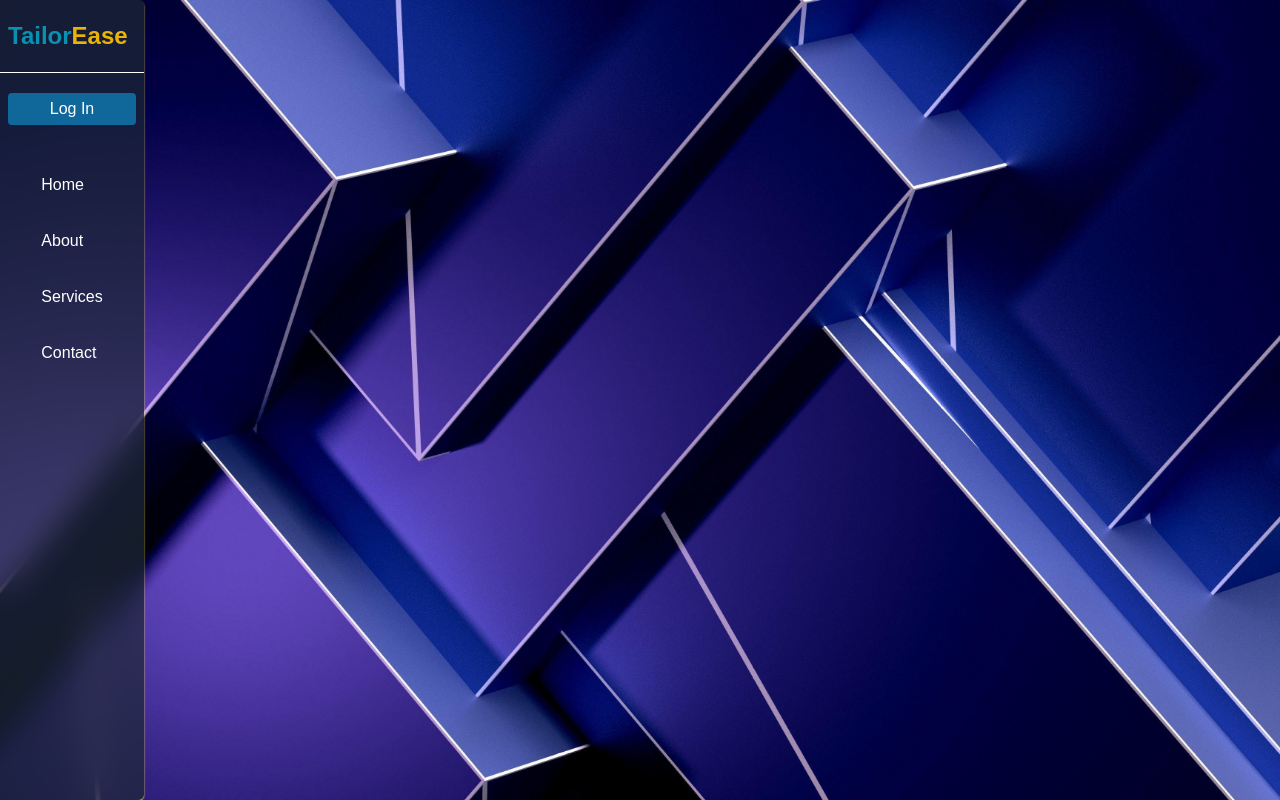
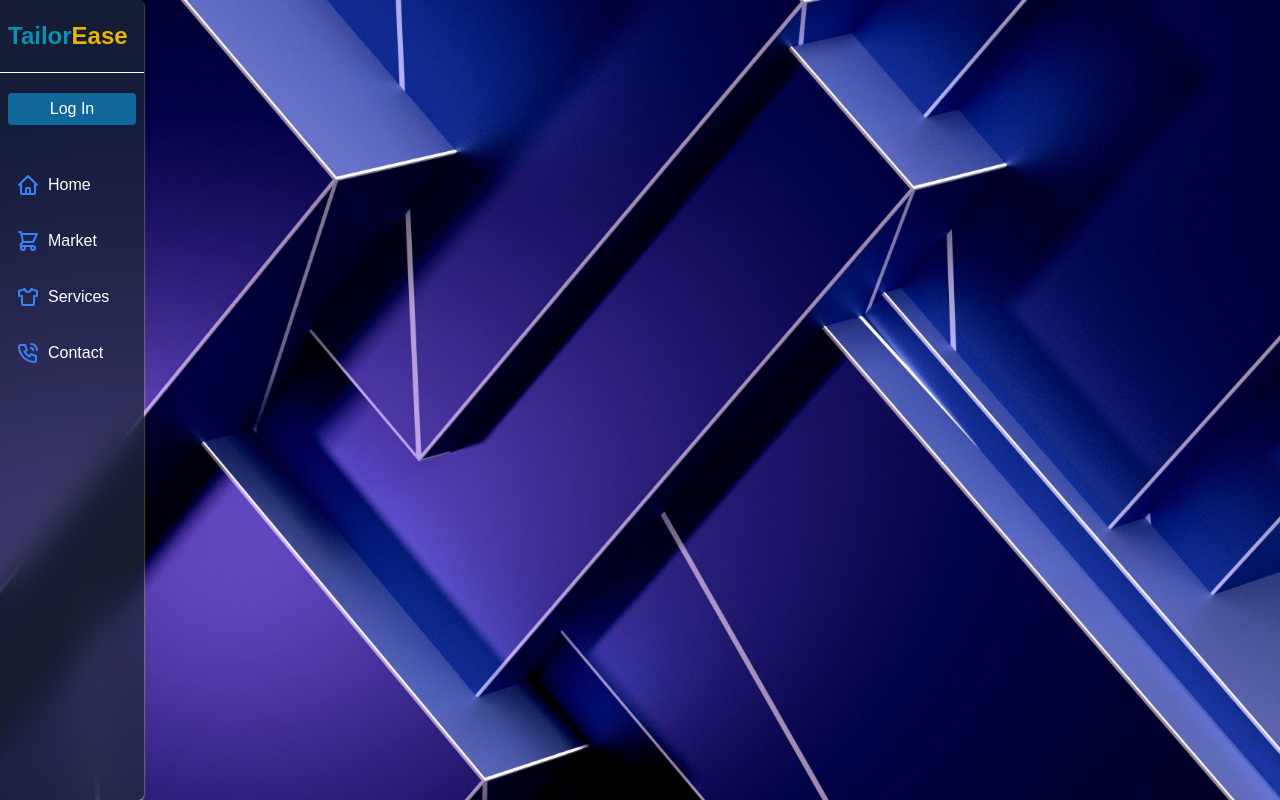
Before and after one commit to clouds440/tailorease, a React (Create React App) app: page / in a window 1280 px wide. Built offline with nearby package versions, Linux system fonts and the light colour scheme.

Commit message:
Responsive Navbar and redesign. (needs divided space so that the content from main div doesn't overflow the navbar

```diff
--- a/src/components/Navbar.jsx
+++ b/src/components/Navbar.jsx
@@ -2,7 +2,16 @@ import React, { useContext, useState, useEffect, useRef } from "react";
 import Logo from "./Logo";
 import SimpleButton from "./SimpleButton";
 import { auth, signOut } from "../firebaseConfig";
-import { SettingsIcon, LogoutIcon, MenuIcon } from "../graphics/icons/svgIcons";
+import {
+  SettingsIcon,
+  LogoutIcon,
+  MenuIcon,
+  HomeIcon,
+  CartIcon,
+  ServicesIcon,
+  ContactIcon,
+  SendIcon,
+} from "../graphics/icons/svgIcons";
 import { VisibilityContext } from "../utils/VisibilityContext";
 import { motion, AnimatePresence } from "framer-motion";
 
@@ -50,6 +59,14 @@ const Navbar = ({ userLoggedIn, setUserLoggedIn, userData, theme }) => {
 
   const dropdownOptions = [
     {
+      text: "Option 3",
+      icon: <SendIcon size={"6"} color={`${theme.iconColor}`} />,
+      onClick: () => {
+        showComponent("AccountSettings");
+        setDropdownOpen(false);
+      },
+    },
+    {
       text: "Settings",
       icon: <SettingsIcon size={"6"} color={`${theme.iconColor}`} />,
       onClick: () => {
@@ -93,50 +110,39 @@ const Navbar = ({ userLoggedIn, setUserLoggedIn, userData, theme }) => {
             </div>
           )}
           <div className="flex items-center justify-center mt-10">
-            <ul className="flex flex-col space-y-4 select-none">
+            <ul className="flex flex-col space-y-4 select-none w-full">
               <li
-                className={`flex items-center space-x-2 px-8 py-2 rounded-xl w-full ${theme.hoverBg}`}
+                className={`flex items-center justify-center md:justify-start cursor-pointer px-4 py-2 rounded-xl w-full ${theme.hoverBg}`}
               >
-                {/* <HomeIcon size="5" className="text-blue-500" /> */}
-                <span className="hidden md:inline-block">Home</span>
+                <HomeIcon size={"5"} color={`${theme.iconColor}`} />
+                <span className="hidden md:inline-block ml-2">Home</span>
               </li>
               <li
-                className={`flex items-center space-x-2 px-8 py-2 rounded-xl w-full ${theme.hoverBg}`}
+                className={`flex items-center justify-center md:justify-start cursor-pointer px-4 py-2 rounded-xl w-full ${theme.hoverBg}`}
               >
-                {/* <AboutIcon size="5" className="text-blue-500" /> */}
-                <span className="hidden md:inline-block">About</span>
+                <CartIcon size={"5"} color={`${theme.iconColor}`} />
+                <span className="hidden md:inline-block ml-2">Market</span>
               </li>
               <li
-                className={`flex items-center space-x-2 px-8 py-2 rounded-xl w-full ${theme.hoverBg}`}
+                className={`flex items-center justify-center md:justify-start cursor-pointer px-4 py-2 rounded-xl w-full ${theme.hoverBg}`}
               >
-                {/* <ServicesIcon size="5" className="text-blue-500" /> */}
-                <span className="hidden md:inline-block">Services</span>
+                <ServicesIcon size={"5"} color={`${theme.iconColor}`} />
+                <span className="hidden md:inline-block ml-2">Services</span>
               </li>
               <li
-                className={`flex items-center space-x-2 px-8 py-2 rounded-xl w-full ${theme.hoverBg}`}
+                className={`flex items-center justify-center md:justify-start cursor-pointer px-4 py-2 rounded-xl w-full ${theme.hoverBg}`}
               >
-                {/* <ContactIcon size="5" className="text-blue-500" /> */}
-                <span className="hidden md:inline-block">Contact</span>
+                <ContactIcon size={"5"} color={`${theme.iconColor}`} />
+                <span className="hidden md:inline-block ml-2">Contact</span>
               </li>
             </ul>
           </div>
         </div>
-        <div
-          className={`flex items-center justify-center py-2 rounded-md w-full select-none cursor-pointer ${theme.hoverBg}`}
-          ref={dropdownRef}
-          onClick={() => setDropdownOpen(!dropdownOpen)}
-        >
-          {userLoggedIn && (
-            <div className="relative">
-              <span className="cursor-pointer flex items-center select-none">
-                <MenuIcon size={"5"} color={"text-yellow-600"} />
-                <span className="hidden md:inline-block">Menu</span>
-              </span>
         <AnimatePresence>
           {dropdownOpen && (
-                  <div className="flex w-full flex-col justify-center items-center absolute bottom-10 z-20">
+            <div className="flex items-baseline justify-center">
               <motion.ul
-                      className={`rounded-lg w-36 px-2`}
+                className={`flex flex-col space-y-4 select-none w-full`}
                 initial={{ opacity: 0, y: 10 }}
                 animate={{ opacity: 1, y: 0 }}
                 exit={{ opacity: 0, y: 10 }}
@@ -146,10 +152,10 @@ const Navbar = ({ userLoggedIn, setUserLoggedIn, userData, theme }) => {
                   <li
                     key={index}
                     onClick={option.onClick}
-                          className={`flex items-center justify-start space-x-2 px-2 py-3 my-4 ${theme.hoverBg} rounded-lg cursor-pointer`}
+                    className={`flex items-center justify-center md:justify-start cursor-pointer px-4 py-2 rounded-xl w-full ${theme.hoverBg}`}
                   >
                     {option.icon}
-                          <span className="hidden md:inline-block">
+                    <span className="hidden md:inline-block ml-2">
                       {option.text}
                     </span>
                   </li>
@@ -158,6 +164,17 @@ const Navbar = ({ userLoggedIn, setUserLoggedIn, userData, theme }) => {
             </div>
           )}
         </AnimatePresence>
+        <div
+          className={`flex items-center md:justify-start justify-center px-4 py-2 rounded-lg w-full cursor-pointer ${theme.hoverBg}`}
+          ref={dropdownRef}
+          onClick={() => setDropdownOpen(!dropdownOpen)}
+        >
+          {userLoggedIn && (
+            <div className="flex items-center">
+              <span className="flex items-center select-none">
+                <MenuIcon size={"5"} color={"text-yellow-600"} />
+                <span className="hidden md:inline-block ml-2">Menu</span>
+              </span>
             </div>
           )}
         </div>
--- a/src/components/PopupMessage.jsx
+++ b/src/components/PopupMessage.jsx
@@ -62,7 +62,7 @@ function Message({ message, type, trigger, onDismiss }) {
 
   return (
     <div
-      className={`flex bg-opacity-70 w-auto fixed top-20 right-1 px-5 py-1 rounded-2xl shadow-lg z-50`}
+      className={`flex bg-opacity-70 w-auto fixed top-5 right-1 px-5 py-1 rounded-2xl shadow-lg z-50`}
     >
       <div
         className={`${bgColor} py-3 px-4 rounded-l-lg flex items-center bg-opacity-70`}
--- a/src/graphics/icons/svgIcons.js
+++ b/src/graphics/icons/svgIcons.js
@@ -66,6 +66,46 @@ const UserIcon = ({ size, color, extraClasses }) => (
   </svg>
 );
 
+const HomeIcon = ({ size, color, extraClasses }) => (
+  <svg {...svgProps} className={`h-${size} w-${size} ${color} ${extraClasses}`}>
+    {" "}
+    <path d="M3 12l2-2m0 0l7-7 7 7M5 10v10a1 1 0 001 1h3m10-11l2 2m-2-2v10a1 1 0 01-1 1h-3m-6 0a1 1 0 001-1v-4a1 1 0 011-1h2a1 1 0 011 1v4a1 1 0 001 1m-6 0h6" />
+  </svg>
+);
+
+const ServicesIcon = ({ size, color, extraClasses }) => (
+  <svg {...svgProps} className={`h-${size} w-${size} ${color} ${extraClasses}`}>
+    {" "}
+    <path stroke="none" d="M0 0h24v24H0z" />{" "}
+    <path d="M15 4l6 2v5h-3v8a1 1 0 0 1 -1 1h-10a1 1 0 0 1 -1 -1v-8h-3v-5l6 -2a3 3 0 0 0 6 0" />
+  </svg>
+);
+
+const ContactIcon = ({ size, color, extraClasses }) => (
+  <svg {...svgProps} className={`h-${size} w-${size} ${color} ${extraClasses}`}>
+    {" "}
+    <path stroke="none" d="M0 0h24v24H0z" />{" "}
+    <path d="M5 4h4l2 5l-2.5 1.5a11 11 0 0 0 5 5l1.5 -2.5l5 2v4a2 2 0 0 1 -2 2a16 16 0 0 1 -15 -15a2 2 0 0 1 2 -2" />{" "}
+    <path d="M15 7a2 2 0 0 1 2 2" /> <path d="M15 3a6 6 0 0 1 6 6" />
+  </svg>
+);
+
+const CartIcon = ({ size, color, extraClasses }) => (
+  <svg {...svgProps} className={`h-${size} w-${size} ${color} ${extraClasses}`}>
+    {" "}
+    <path d="M3 3h2l.4 2M7 13h10l4-8H5.4M7 13L5.4 5M7 13l-2.293 2.293c-.63.63-.184 1.707.707 1.707H17m0 0a2 2 0 100 4 2 2 0 000-4zm-8 2a2 2 0 11-4 0 2 2 0 014 0z" />
+  </svg>
+);
+
+const SendIcon = ({ size, color, extraClasses }) => (
+  <svg {...svgProps} className={`h-${size} w-${size} ${color} ${extraClasses}`}>
+    {" "}
+    <path stroke="none" d="M0 0h24v24H0z" />{" "}
+    <line x1="10" y1="14" x2="21" y2="3" />{" "}
+    <path d="M21 3L14.5 21a.55 .55 0 0 1 -1 0L10 14L3 10.5a.55 .55 0 0 1 0 -1L21 3" />
+  </svg>
+);
+
 export {
   EditIcon,
   SettingsIcon,
@@ -73,4 +113,9 @@ export {
   MenuIcon,
   AdjustmentsIcon,
   UserIcon,
+  HomeIcon,
+  ServicesIcon,
+  ContactIcon,
+  CartIcon,
+  SendIcon,
 };
```
Lines whose indentation alone changed are shown as unchanged.
